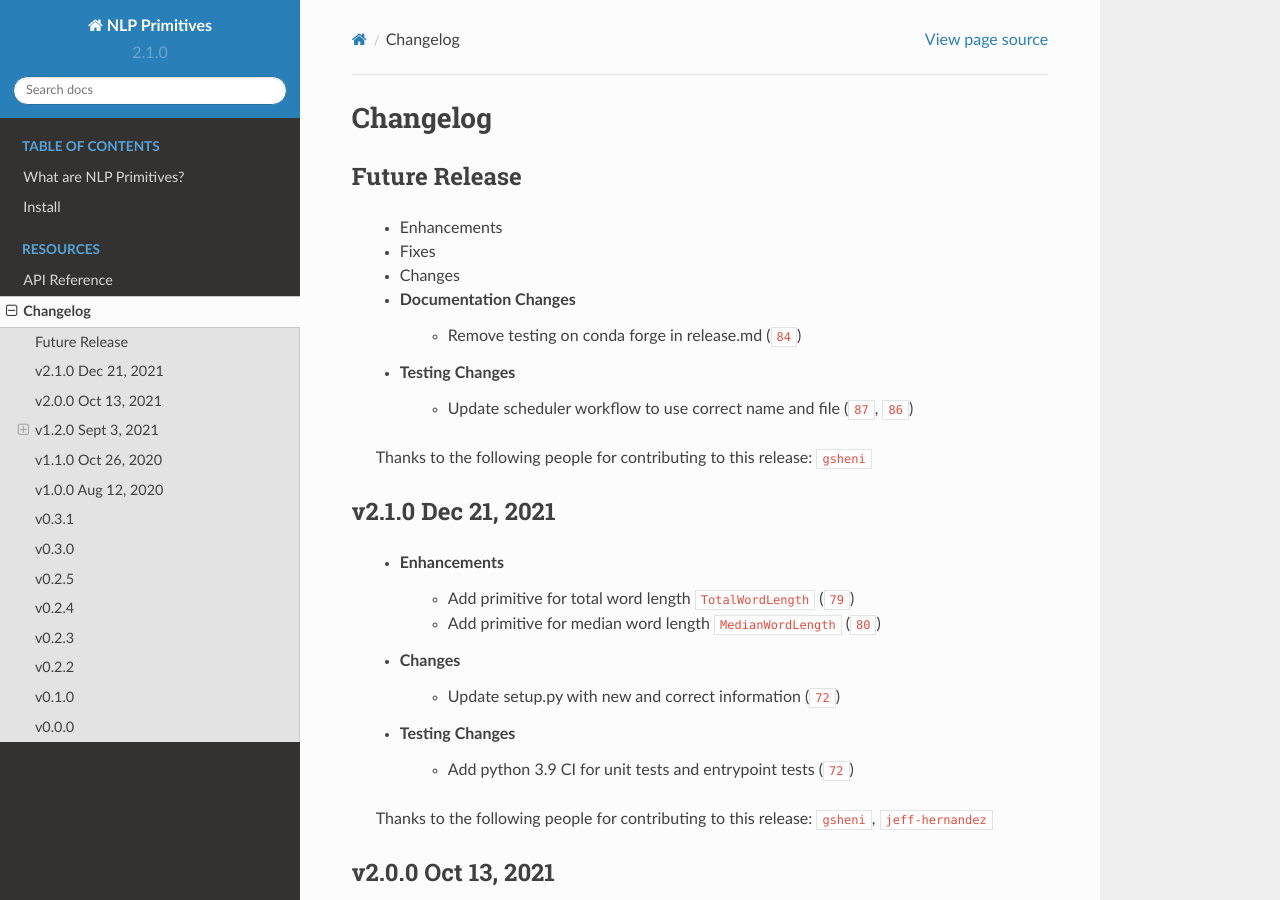
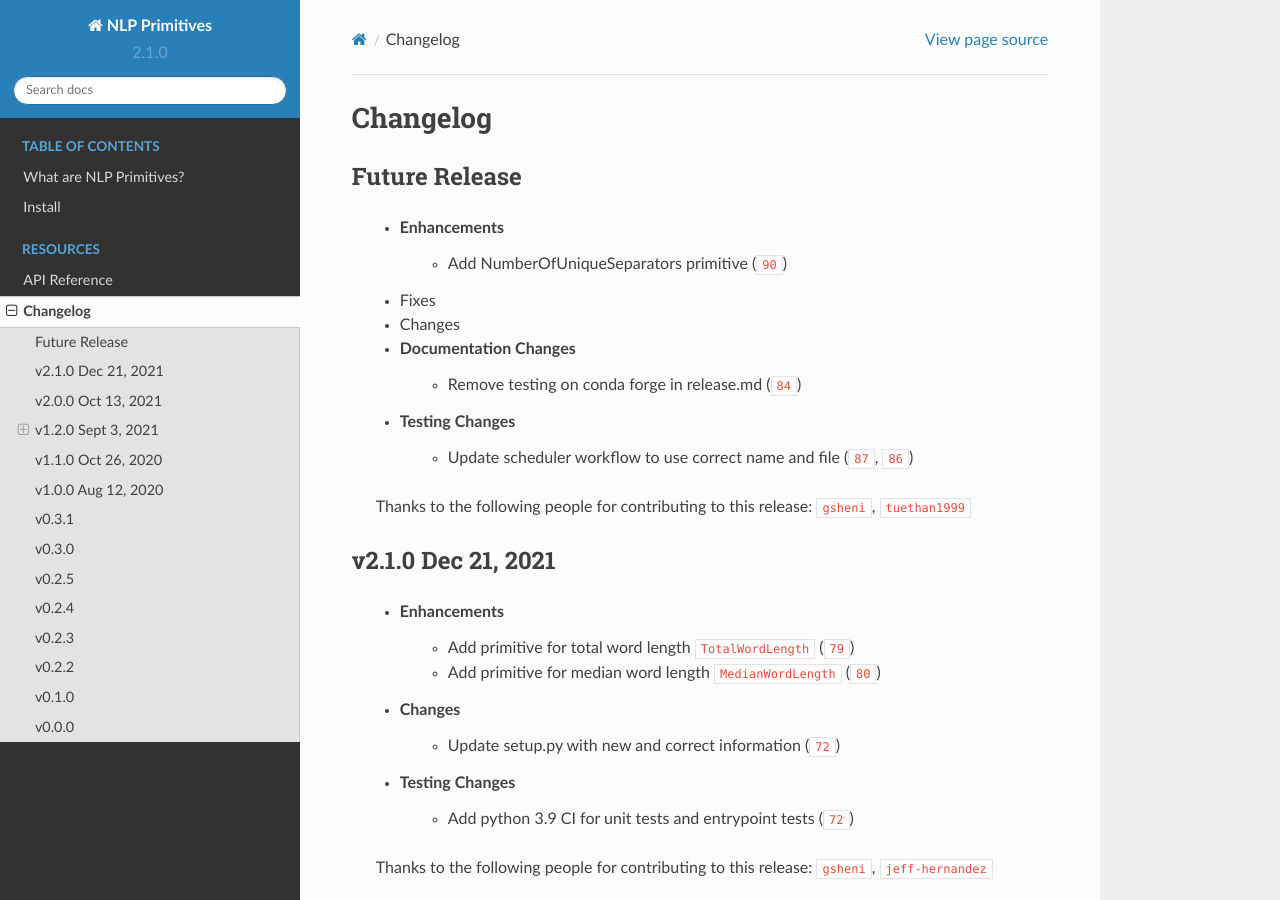
Before and after one commit to alteryx/nlp_primitives, a Sphinx documentation site: the page built from docs/source/changelog.rst, in a window 1280 px wide and 900 px high. Built offline with Sphinx 7.4.7 and the Read the Docs theme 2.0.0, drawn with Linux system fonts in a browser that asks for light colours; cross-references to code outside the pages are shown as plain code.

Commit message:
changelog

```diff
--- a/docs/source/changelog.rst
+++ b/docs/source/changelog.rst
@@ -5,6 +5,7 @@ Changelog
 Future Release
 ==============
     * Enhancements
+        * Add NumberOfUniqueSeparators primitive (:pr:`90`)
     * Fixes
     * Changes
     * Documentation Changes
@@ -13,7 +14,7 @@ Future Release
         * Update scheduler workflow to use correct name and file (:pr:`87`, :pr:`86`)
 
     Thanks to the following people for contributing to this release:
-    :user:`gsheni`
+    :user:`gsheni`, :user:`tuethan1999`
 
 v2.1.0 Dec 21, 2021
 ===================
```
